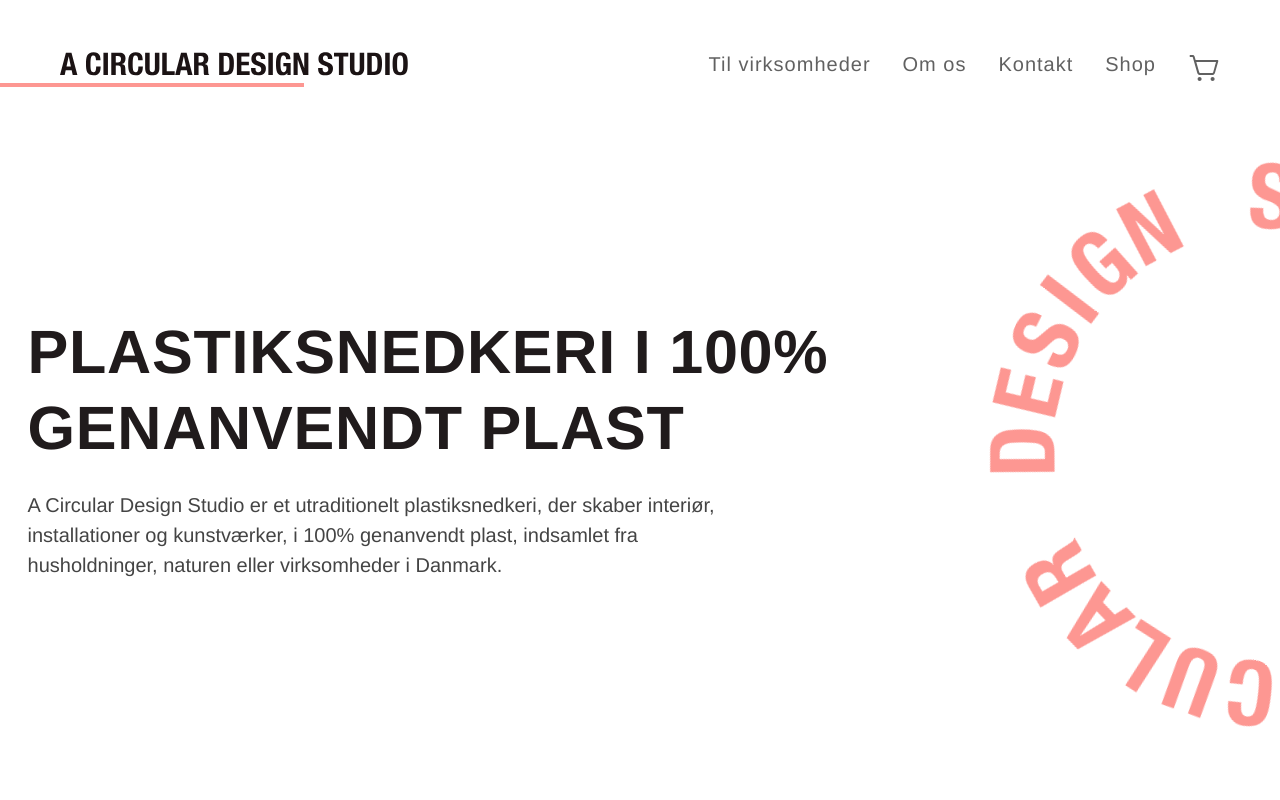
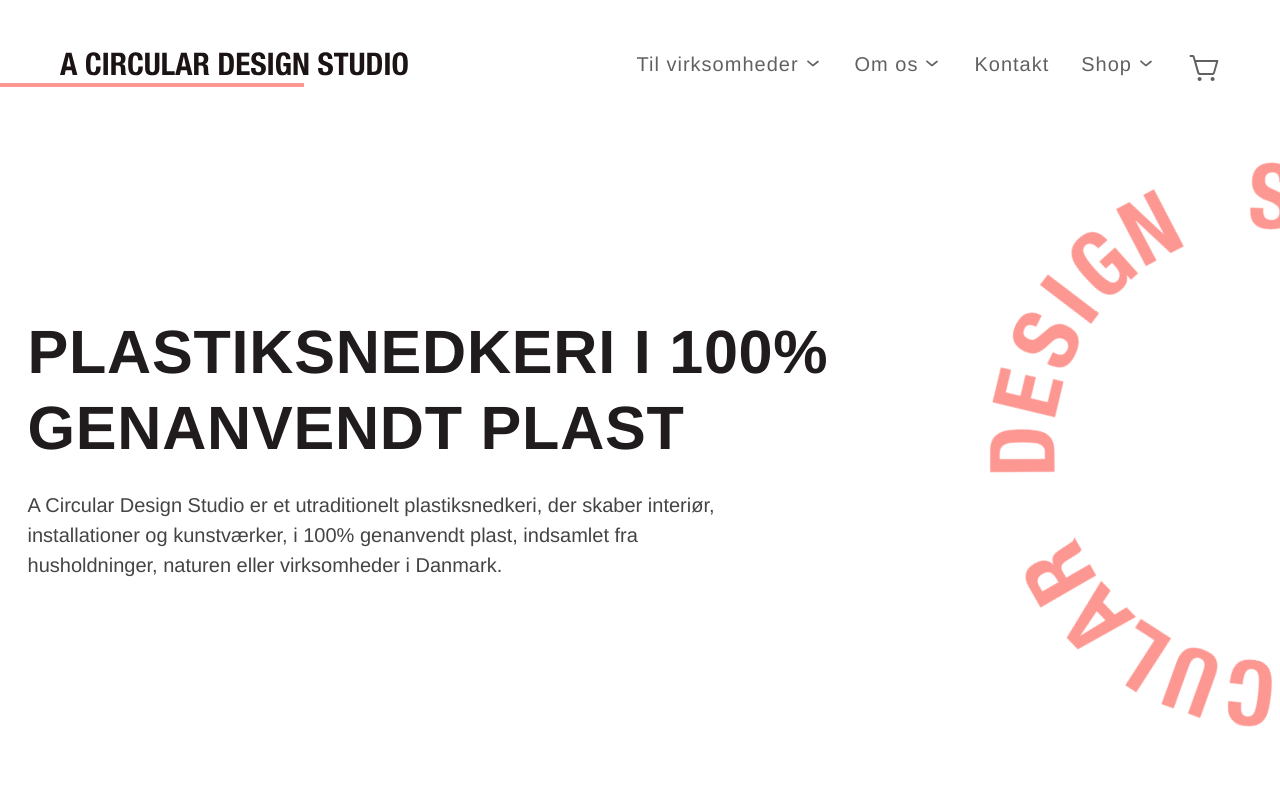
Before and after one commit to andr52j9/a_circular_design_studio, an Astro site: page / in a window 1280 px wide. Shown: the top 800 px of the page. Built offline with nearby package versions, Linux system fonts and the light colour scheme; Astro itself is replaced by a stand-in of ours.

Commit message:
under sider nav

```diff
--- a/src/components/Header.astro
+++ b/src/components/Header.astro
@@ -6,10 +6,21 @@ import Kurv from "./Kurv.astro";
 <header>
   <div><img src="/logo.svg" alt="" /></div>
   <nav>
-    <NavPunkt punkt="Til virksomheder" underline="yellow" href="#" />
-    <NavPunkt punkt="Om os" underline="green" href="componentsite" />
-    <NavPunkt punkt="Kontakt" underline="red" href="#" />
-    <NavPunkt punkt="Shop" underline="blue" href="#" />
+    <NavPunkt
+      punkt="Til virksomheder"
+      underline="yellow"
+      href="#"
+      dropdown={true}
+    />
+    <NavPunkt
+      punkt="Om os"
+      underline="green"
+      href="componentsite"
+      dropdown={true}
+    />
+    <NavPunkt punkt="Kontakt" underline="red" href="#" dropdown={false} />
+    <NavPunkt punkt="Shop" underline="blue" href="#" dropdown={true} />
+
     <Kurv />
   </nav>
 </header>
--- /dev/null
+++ b/src/components/NavUndermenu.astro
@@ -0,0 +1,2 @@
+---
+---
--- a/src/components/Nav_punkt.astro
+++ b/src/components/Nav_punkt.astro
@@ -1,8 +1,26 @@
 ---
-const { punkt, href, underline } = Astro.props;
+const { punkt, href, underline, dropdown } = Astro.props;
 ---
 
-<a id="navpunkt" href={href} class={underline}>{punkt}</a>
+<a id="navpunkt" href={href} class={underline}
+  ><div>
+    {punkt}
+    {
+      dropdown == true && (
+        <svg
+          width="20"
+          height="20"
+          viewBox="0 0 20 20"
+          fill="none"
+          xmlns="http://www.w3.org/2000/svg"
+        >
+          <path d="M9.96299 13.3204C9.76901 13.3208 9.58101 13.2532 9.43165 13.1295L4.45031 8.97835C4.28077 8.83743 4.17414 8.63492 4.1539 8.41539C4.13366 8.19586 4.20146 7.97728 4.34238 7.80773C4.4833 7.63819 4.6858 7.53157 4.90534 7.51133C5.12487 7.49108 5.34345 7.55888 5.513 7.6998L9.96299 11.4192L14.413 7.83264C14.4979 7.76368 14.5956 7.71218 14.7005 7.6811C14.8054 7.65002 14.9154 7.63998 15.0242 7.65155C15.133 7.66313 15.2384 7.69608 15.3344 7.74853C15.4304 7.80098 15.5151 7.87189 15.5836 7.95717C15.6596 8.04254 15.7172 8.14268 15.7527 8.25134C15.7883 8.35999 15.801 8.47481 15.7901 8.58861C15.7791 8.7024 15.7449 8.81271 15.6893 8.91264C15.6338 9.01256 15.5582 9.09994 15.4674 9.1693L10.486 13.1793C10.3324 13.2835 10.1482 13.3332 9.96299 13.3204Z" />
+        </svg>
+      )
+    }
+    {dropdown == false && ""}
+  </div>
+</a>
 
 <style>
   a {
@@ -15,6 +33,18 @@ const { punkt, href, underline } = Astro.props;
     font-size: var(--font-size-m);
     word-wrap: unset;
     letter-spacing: var(--letter-spacing-nav);
+  }
+  div {
+    display: flex;
+    flex-direction: row;
+    gap: var(--space-3xs);
+  }
+  div svg {
+    fill: var(--nav-a-color);
+  }
+
+  a:hover div svg {
+    fill: var(--nav-a-color-hover);
   }
 
   a::after {
--- a/src/components/UndersideCard.astro
+++ b/src/components/UndersideCard.astro
@@ -1,8 +1,8 @@
 ---
-const { underside, img, farve } = Astro.props;
+const { underside, img, farve, link } = Astro.props;
 ---
 
-<a href={underside}>
+<a href={link}>
   <div class="card_wrapper">
     <img src={img} alt={underside} />
     <div class={`text_wrapper ${farve}`}><h4>{underside}</h4></div>
@@ -44,4 +44,12 @@ const { underside, img, farve } = Astro.props;
   .blue {
     background-color: var(--blue);
   }
+
+  .pink {
+    background-color: var(--pink-dark);
+  }
+
+  .green {
+    background-color: var(--green-dark);
+  }
 </style>
```
Also changed, not shown: src/pages/componentsite.astro (+18 -2 lines), src/pages/workshop.astro (added, +7 -0 lines), public/dropdown.svg (added).
